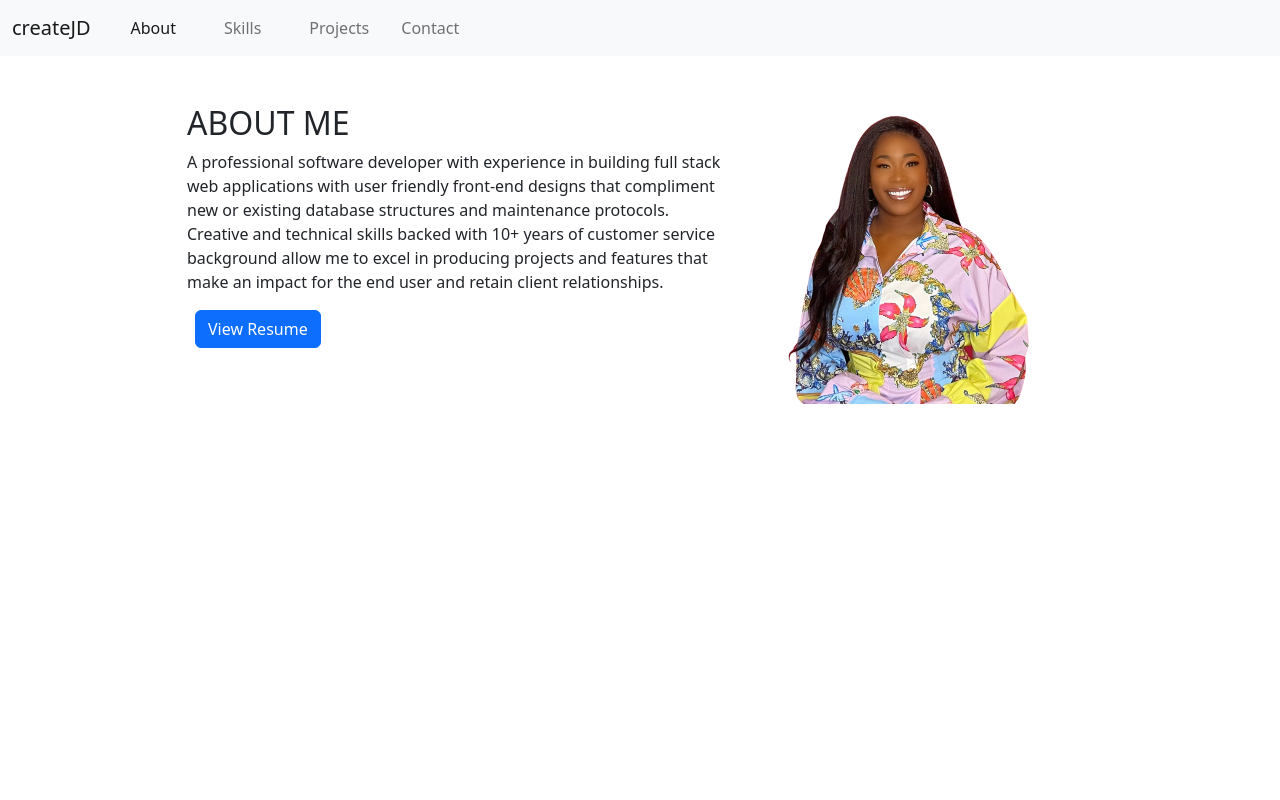
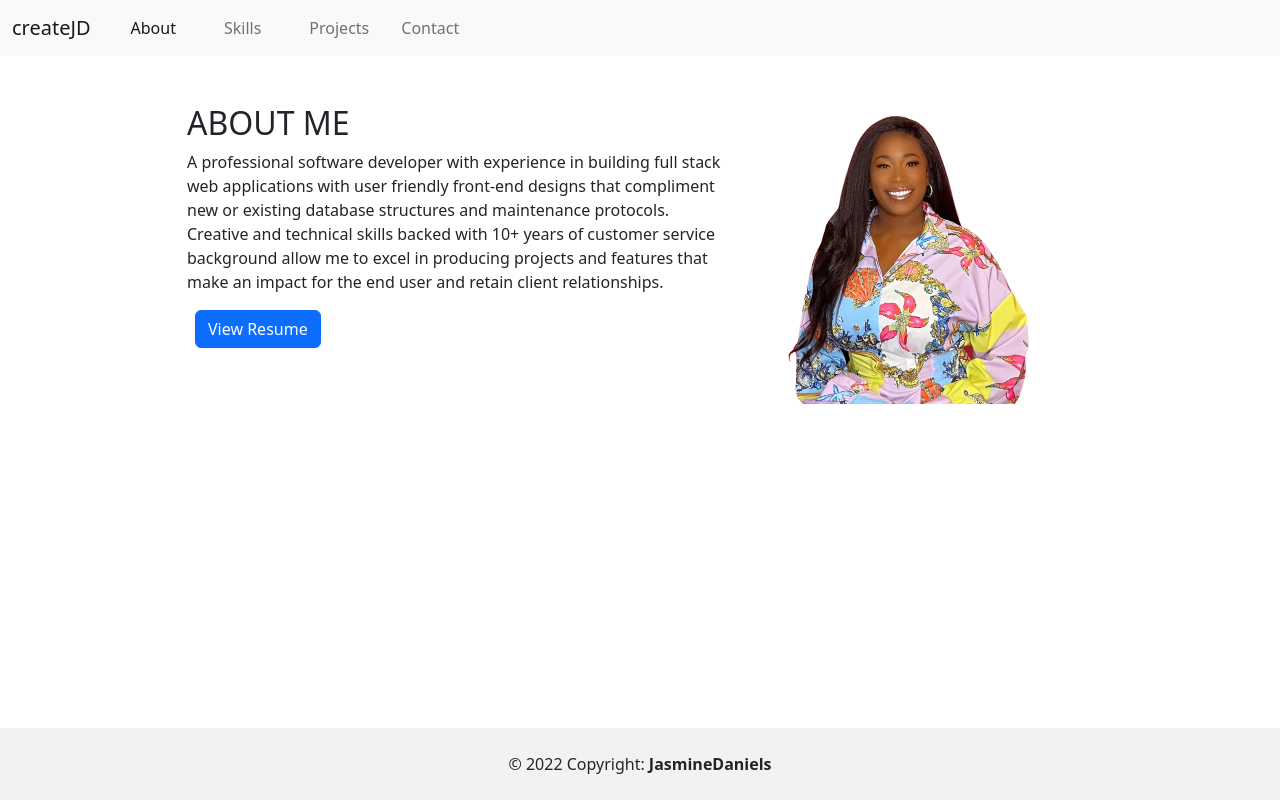
Before and after one commit to JasmineDaniels/Titan, a React (Create React App) app in the folder client/: page / in a window 1280 px wide. Built offline with nearby package versions, Linux system fonts and the light colour scheme.

Commit message:
footer component

```diff
--- a/client/src/App.js
+++ b/client/src/App.js
@@ -1,4 +1,5 @@
 //import components
+
 import PortfolioContainer from "./PortfolioContainer";
 
 function App () {
--- a/client/src/PortfolioContainer.js
+++ b/client/src/PortfolioContainer.js
@@ -5,6 +5,7 @@ import Contact from "./components/Contact";
 import Portfolio from "./components/Portfolio";
 import portfolios from "./utils/portfolios.js"
 import Skills from "./components/Skills";
+import Footer from "./components/Footer";
 
 
 export default function PortfolioContainer(){
@@ -31,7 +32,7 @@ export default function PortfolioContainer(){
         <div>
             <Nav currentPage={currentPage} handlePageChange={handlePageChange}/>
             {renderPage()}
-
+            <Footer/>
         </div>
     )
 }
--- /dev/null
+++ b/client/src/components/Footer.js
@@ -0,0 +1,17 @@
+import '../css/footer.css'
+export default function Footer (){
+    const styles = {
+        backgroundColor: 'rgba(0, 0, 0, 0.05)'
+    }
+    return (
+        <div className='container-fluid'>
+            <footer>
+                <div className="text-center p-4" style={styles}>
+                    © 2022 Copyright:
+                    <span className="text-reset fw-bold"> JasmineDaniels</span>
+                </div>
+            </footer>
+        </div>
+
+    )
+}
--- /dev/null
+++ b/client/src/css/footer.css
@@ -0,0 +1,9 @@
+
+
+footer {
+    position: fixed;
+    left: 0;
+    bottom: 0;
+    right: 0;
+    margin-top: auto !important;
+}
--- /dev/null
+++ b/client/src/css/root.css
@@ -0,0 +1,13 @@
+html {
+    height: 100% !important
+}
+
+body {
+    min-height: 100% !important;
+    display: flex;
+    flex-direction: column;
+}
+
+#root {
+    padding-bottom: 60px;
+}
--- a/client/src/index.js
+++ b/client/src/index.js
@@ -1,7 +1,7 @@
 import React from 'react';
 import ReactDOM from 'react-dom/client';
 import App from './App';
-
+import './css/root.css'
 // Bootstrap CSS
 import "bootstrap/dist/css/bootstrap.css";
 // Bootstrap Bundle JS
--- a/package.json
+++ b/package.json
@@ -4,12 +4,11 @@
   "description": "",
   "main": "server/server.js",
   "scripts": {
-    "start": "npm run build && cd server && node server.js",
+    "start": "node server/server.js",
     "develop": "concurrently \"cd server && npm run watch\" \"cd client && npm start\"",
     "install": "cd server && npm i && cd ../client && npm i",
     "seed": "cd server && npm run seed",
-    "build": "cd client && npm run build",
-    "start-server": "node server/server.js"
+    "build": "cd client && npm run build"
   },
   "repository": {
     "type": "git",
```
Also changed, not shown: 1 other file (tests, documents, lock files or other folders).
